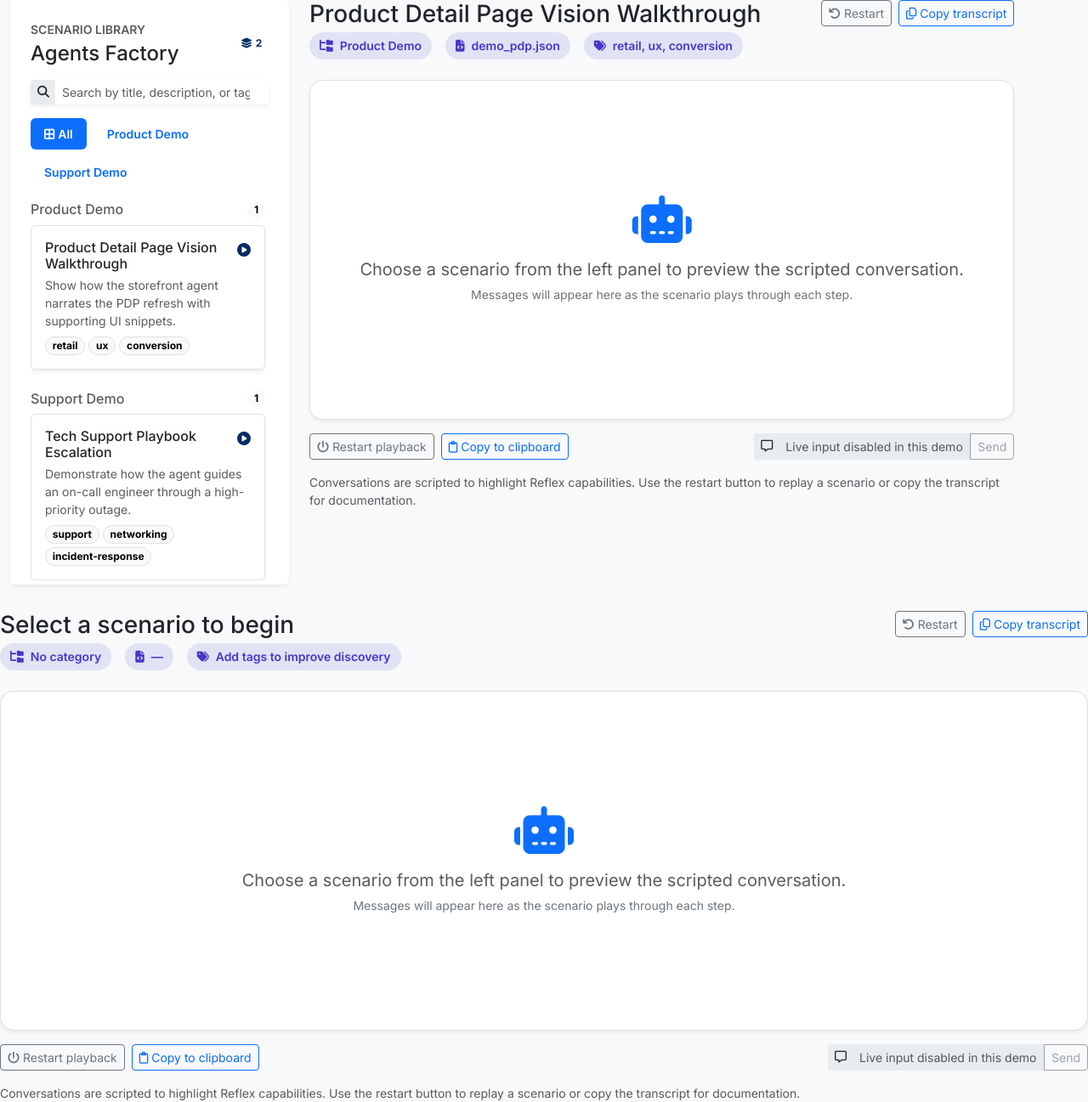
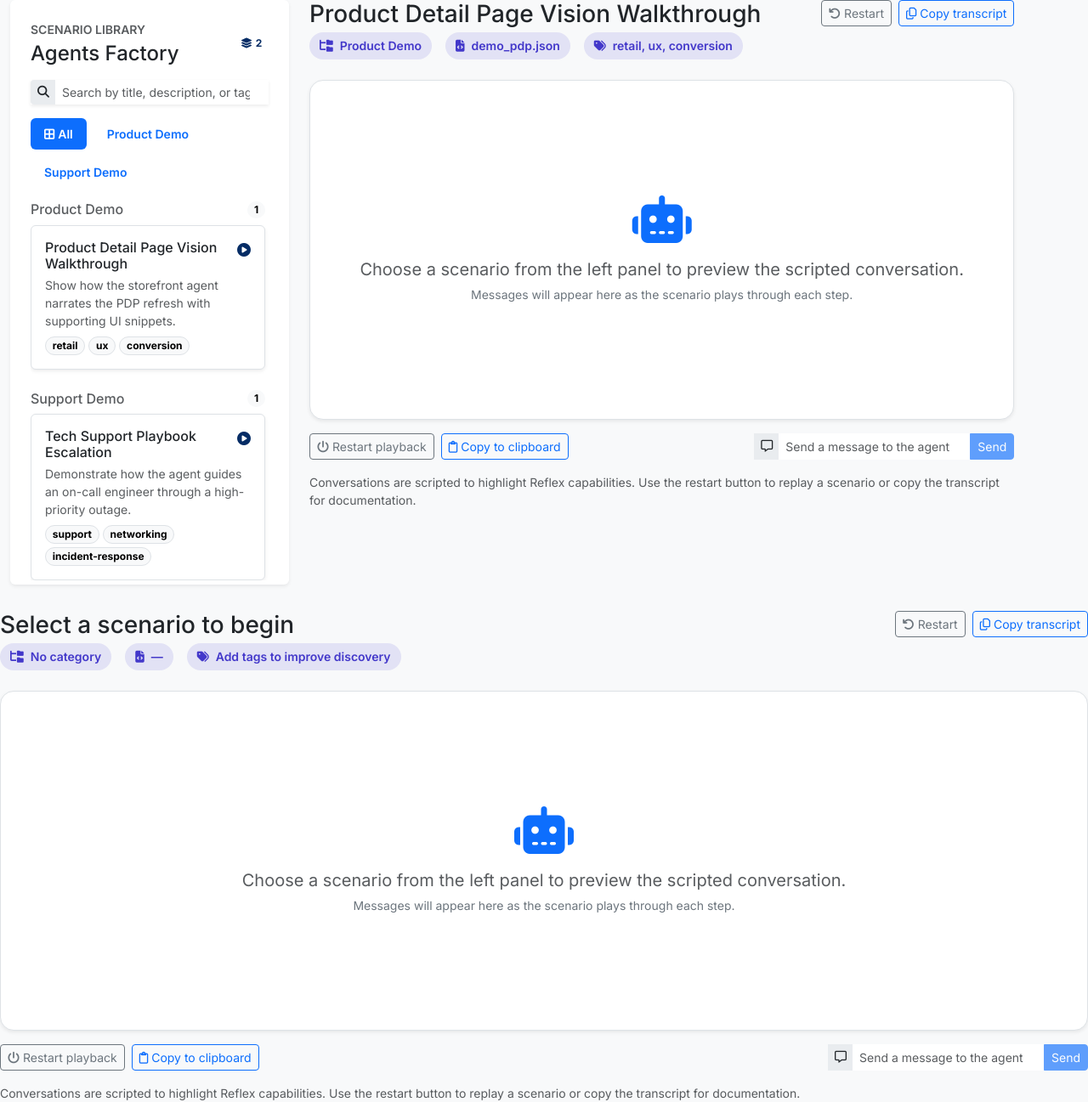
Before and after one commit to zageabb/reflex_AgentDemo, a Flask app: page / in a window 1280 px wide. Shown: the part 81-1378 px from the top of the page at 85% size. Run offline with Flask 3, Linux system fonts and the light colour scheme.

Commit message:
Add interactive chat prompt input

```diff
--- a/app/static/js/chat.js
+++ b/app/static/js/chat.js
@@ -25,6 +25,9 @@
   const chatEmptyState = document.getElementById("chat-empty-state");
   const helperText = document.getElementById("chat-helper-text");
   const container = document.getElementById("agents-factory");
+  const chatForm = document.getElementById("chat-input-form");
+  const chatInput = document.getElementById("chat-user-input");
+  const chatSendButton = document.getElementById("chat-send-button");
 
   if (!scenarioGroups || !chatTranscript) {
     return;
@@ -289,6 +292,17 @@
     return indicator;
   }
 
+  function appendUserMessage(text) {
+    if (!chatTranscript) {
+      return;
+    }
+    ensureTranscriptContainer();
+    const { wrapper, content } = createMessageSkeleton("user");
+    content.innerHTML = formatTextContent(text);
+    chatTranscript.appendChild(wrapper);
+    scrollTranscript();
+  }
+
   async function renderAgent(step, token) {
     if (token !== playbackToken) {
       return;
@@ -370,6 +384,44 @@
     if (typeof step.pause === "number") {
       await sleep(Math.max(0, step.pause));
     }
+  }
+
+  function updatePromptState() {
+    if (!chatSendButton) {
+      return;
+    }
+    const hasValue = Boolean(chatInput?.value.trim());
+    chatSendButton.disabled = !hasValue;
+  }
+
+  function bindPromptForm() {
+    if (!chatForm || !chatInput) {
+      return;
+    }
+
+    chatForm.addEventListener("submit", (event) => {
+      event.preventDefault();
+      if (!chatInput || chatInput.disabled) {
+        return;
+      }
+      const value = chatInput.value.trim();
+      if (!value) {
+        setFeedback("Type a message before sending.");
+        updatePromptState();
+        return;
+      }
+      appendUserMessage(value);
+      chatInput.value = "";
+      updatePromptState();
+      setFeedback("Message added to the conversation.");
+      chatInput.focus();
+    });
+
+    chatInput.addEventListener("input", () => {
+      updatePromptState();
+    });
+
+    updatePromptState();
   }
 
   async function playScenario(id, { restart = false } = {}) {
@@ -625,6 +677,7 @@
     bindScenarioCards();
     bindCopy();
     bindRestart();
+    bindPromptForm();
 
     if (searchInput) {
       searchInput.addEventListener("input", () => applyFilters());
--- a/app/templates/main/index.html
+++ b/app/templates/main/index.html
@@ -66,19 +66,29 @@
             <i class="fa-regular fa-clipboard me-1"></i>Copy to clipboard
           </button>
         </div>
-        <div class="input-group input-group-sm w-auto flex-grow-1 flex-lg-grow-0" role="presentation">
+        <form
+          class="input-group input-group-sm w-auto flex-grow-1 flex-lg-grow-0"
+          id="chat-input-form"
+          autocomplete="off"
+        >
+          <label class="visually-hidden" for="chat-user-input">Type a message to add it to the chat transcript</label>
           <span class="input-group-text bg-body-secondary border-0">
             <i class="fa-regular fa-message"></i>
           </span>
           <input
             class="form-control border-0"
             type="text"
-            placeholder="Live input disabled in this demo"
-            aria-label="Demo input disabled"
-            disabled
+            placeholder="Send a message to the agent"
+            id="chat-user-input"
+            name="message"
+            maxlength="2000"
+            required
+            aria-label="Message to send to the agent"
           />
-          <button class="btn btn-outline-secondary" type="button" disabled>Send</button>
-        </div>
+          <button class="btn btn-primary" type="submit" id="chat-send-button" disabled>
+            Send
+          </button>
+        </form>
       </div>
 
       <p class="text-muted small mb-0" id="chat-helper-text">
```
